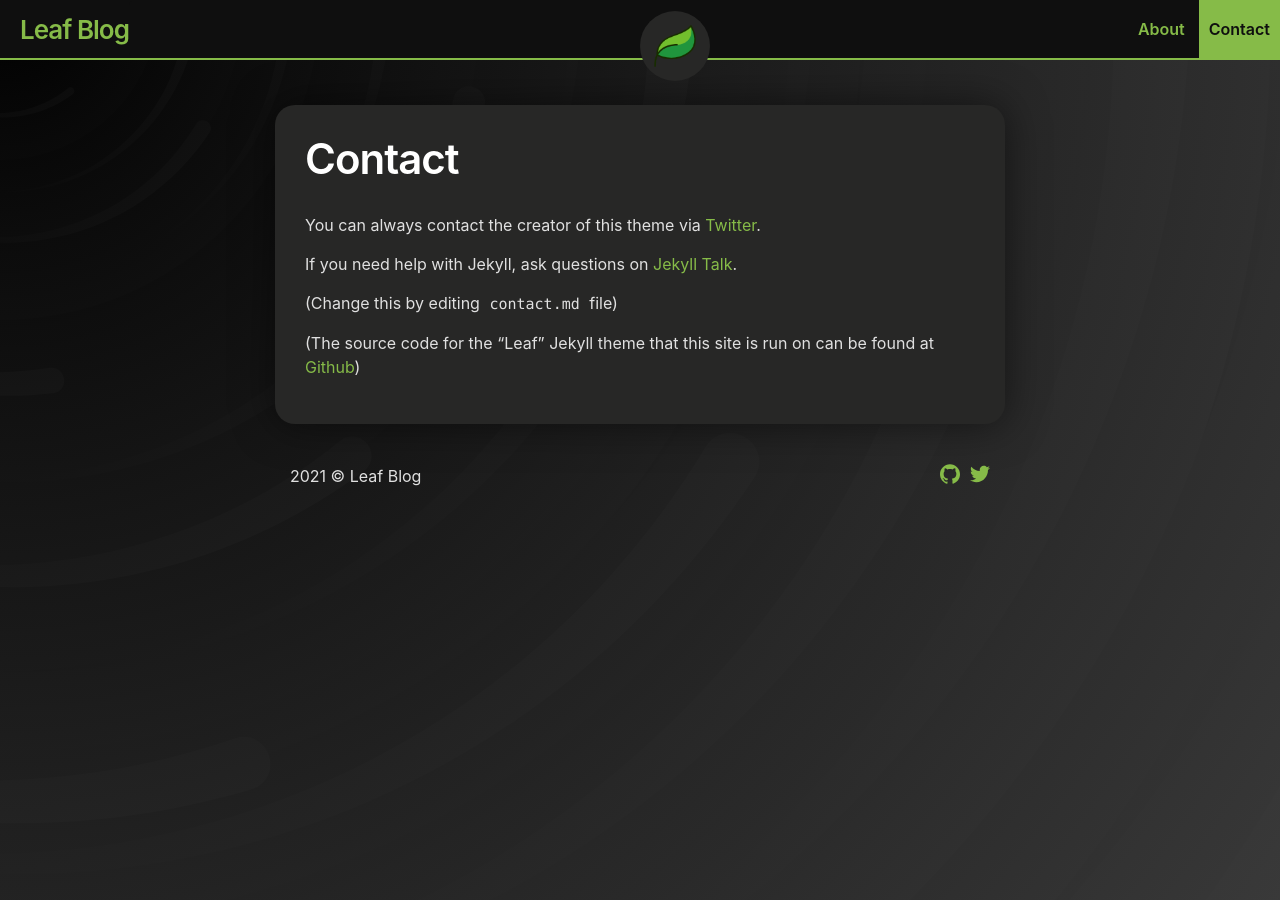
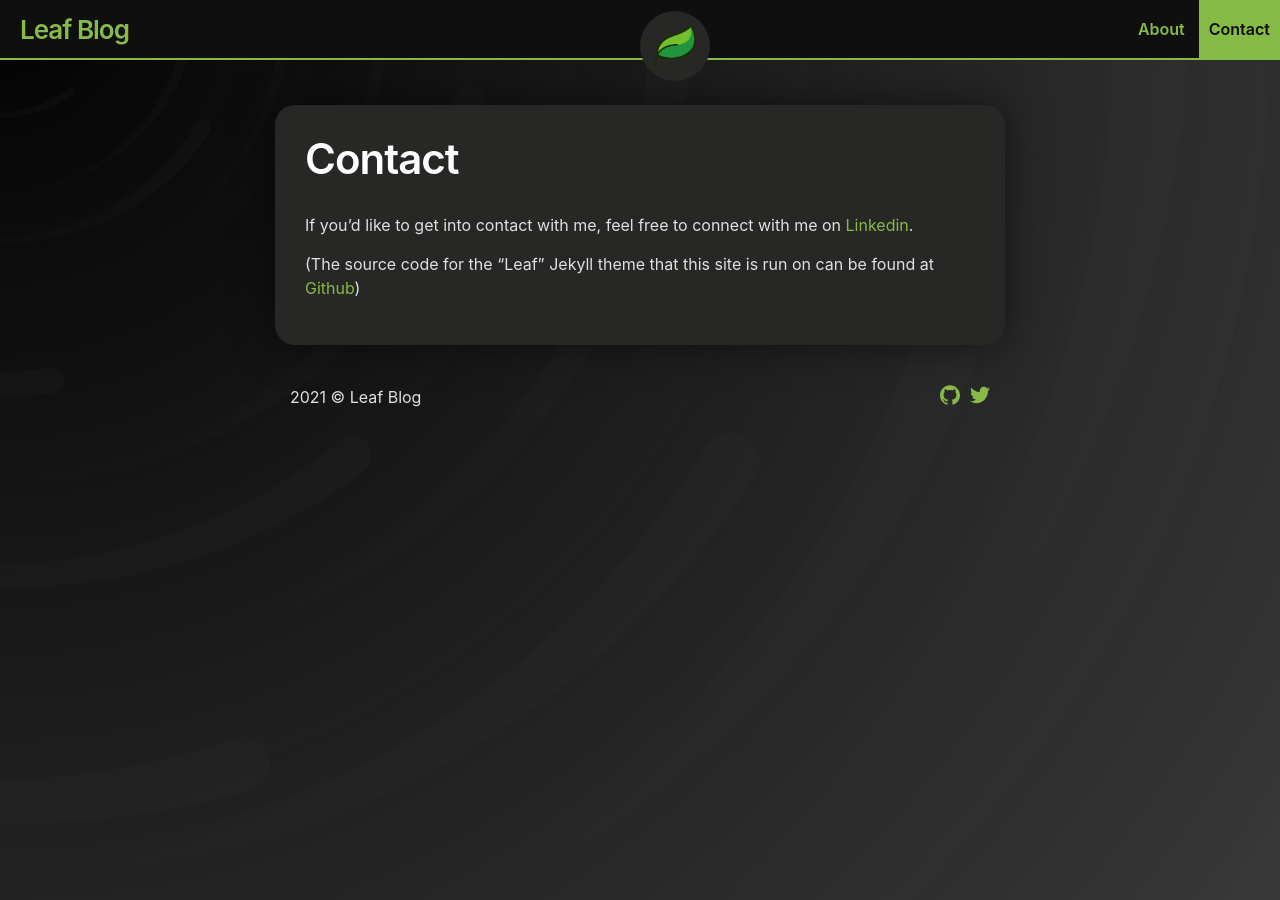
Before and after one commit to jhancock75/my-blog, a Jekyll site: the page built from contact.md, in a window 1280 px wide. Built offline with Jekyll 4.4.1, drawn with Linux system fonts in a browser that asks for light colours.

Commit message:
Update contact.md

```diff
--- a/contact.md
+++ b/contact.md
@@ -3,10 +3,7 @@ title: Contact
 layout: page
 ---
 
-You can always contact the creator of this theme via [Twitter](https://twitter.com/_SupunKavinda).
+If you'd like to get into contact with me, feel free to connect with me on [Linkedin](https://www.linkedin.com/in/jacob-hancock75/).
 
-If you need help with Jekyll, ask questions on [Jekyll Talk](https://talk.jekyllrb.com/).
-
-(Change this by editing `contact.md` file)
 
 (The source code for the "Leaf" Jekyll theme that this site is run on can be found at <a href="https://github.com/SupunKavinda/jekyll-theme-leaf">Github</a>)
```
